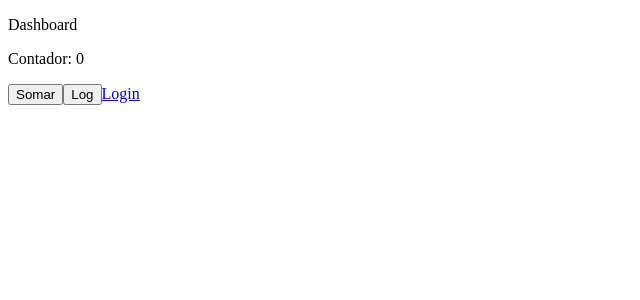
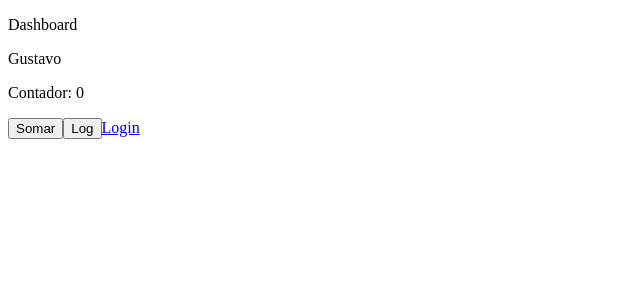
Before and after one commit to Gustavo121/Aula-React-do-0, a React (Create React App) app: page /pagina-inicial in a window 1280 px wide. Shown: the top 300 px of the page, without its empty margins (0-640 px from the left). Built offline with nearby package versions, Linux system fonts and the light colour scheme.

Commit message:
estudos de UseContext

```diff
--- a/src/app/pages/dashboard/Dashboard.tsx
+++ b/src/app/pages/dashboard/Dashboard.tsx
@@ -1,12 +1,18 @@
-import { useRef } from 'react';
+import { useContext, useRef } from 'react';
 import { Link } from 'react-router-dom';
+
+import { UsuarioLogadoContext } from '../../shared/contexts';
 
 export const Dashboard = () => {
     const counterRef = useRef({ counter: 0 });
 
+    const { nomeDoUsuario } = useContext(UsuarioLogadoContext);
+
     return (
         <div>
            <p>Dashboard</p>
+
+           <p>{nomeDoUsuario}</p>
 
            <p>Contador: {counterRef.current.counter}</p>
 
--- a/src/app/pages/login/Login.tsx
+++ b/src/app/pages/login/Login.tsx
@@ -1,10 +1,13 @@
-import { useCallback, useMemo, useRef, useState } from "react";
+import { useCallback, useContext, useMemo, useRef, useState } from "react";
+import { UsuarioLogadoContext } from "../../shared/contexts";
 
 import { ButtonLogin } from "./components/ButtonLogin";
 import { InputLogin } from "./components/InputLogin";
 
 export const Login = () => {
   const inputPasswordRef = useRef<HTMLInputElement>(null);
+
+  const { nomeDoUsuario } = useContext(UsuarioLogadoContext)
 
   const [password, setPassword] = useState("");
   const [email, setEmail] = useState("");
@@ -27,7 +30,7 @@ export const Login = () => {
     <div>
       <form>
         <p>Quantidade de caracteres no email: {emailLength}</p>
-
+        <p>{nomeDoUsuario}</p>
         <InputLogin
           label="Email"
           value={email}
--- a/src/app/shared/contexts/UsuarioLogado.tsx
+++ b/src/app/shared/contexts/UsuarioLogado.tsx
@@ -4,14 +4,14 @@ interface IUsuarioLogadoContextData {
     nomeDoUsuario: string;
 }
 
-const UsuarioLogadoContext = createContext<IUsuarioLogadoContextData>({} as IUsuarioLogadoContextData);
+export const UsuarioLogadoContext = createContext<IUsuarioLogadoContextData>({} as IUsuarioLogadoContextData);
 
 interface IUsuarioLogadoProviderProps {
     children: React.ReactNode
 }
 export const UsuarioLogadoProvider: React.FC<IUsuarioLogadoProviderProps> = ({ children }) => {
     return (
-       <UsuarioLogadoContext.Provider value ={{nomeDoUsuario: 'Lucas'}}>
+       <UsuarioLogadoContext.Provider value ={{nomeDoUsuario: 'Gustavo'}}>
          {children}
        </UsuarioLogadoContext.Provider>
     );
```
